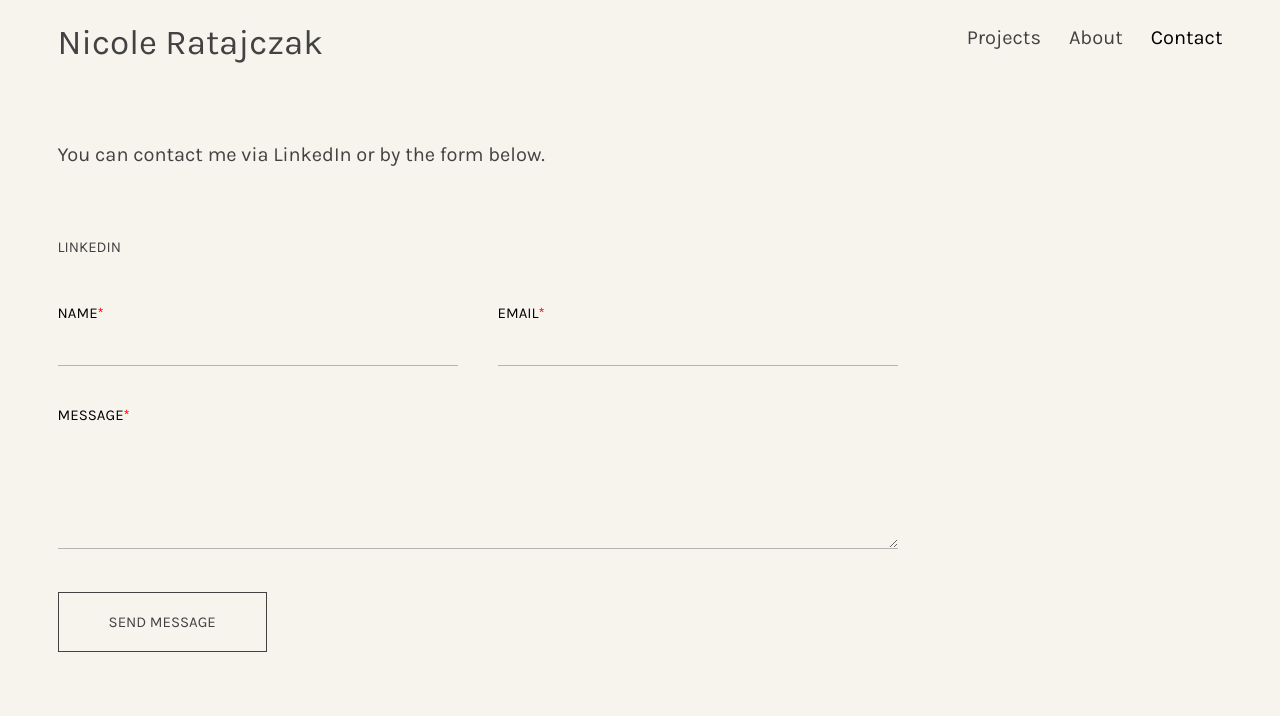
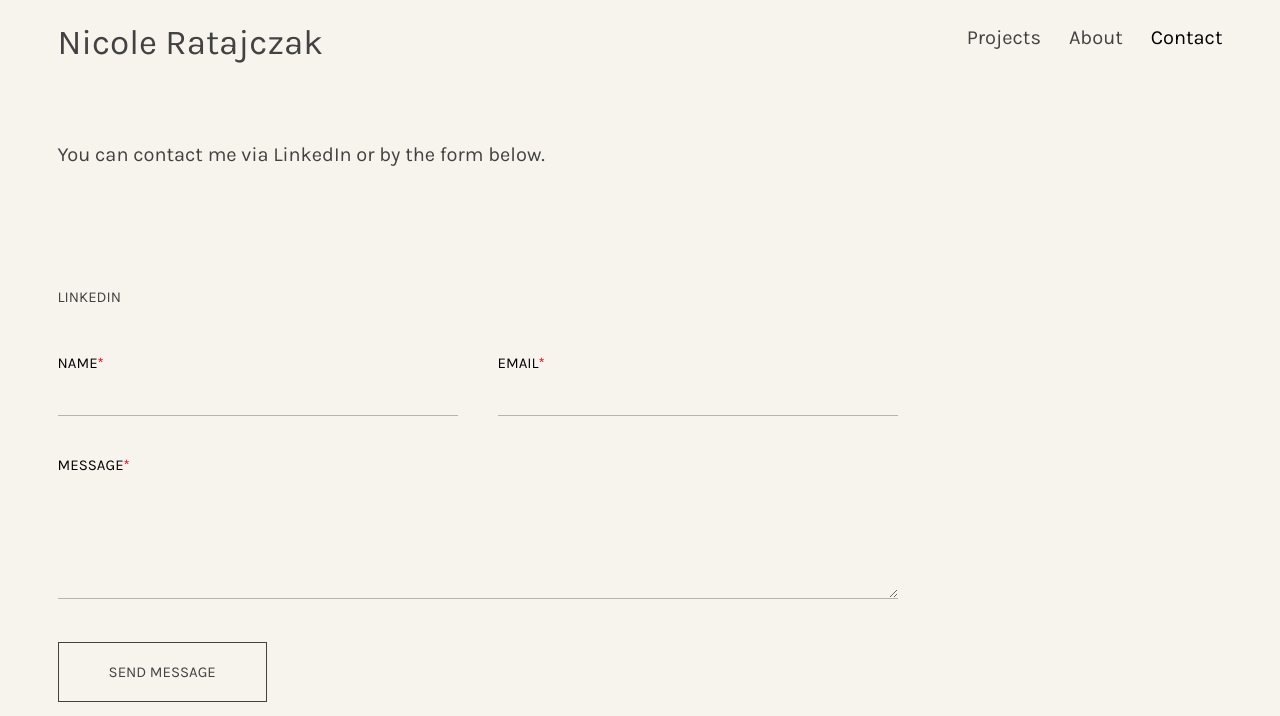
Before and after one commit to maxratajczak/nicoleratajczak-portfolio, a website: page contact/index.html in a window 1280 px wide. Drawn offline with nearby package versions, Linux system fonts and the light colour scheme.

Commit message:
Contact Page

```diff
--- a/assets/stylesheets/contact.css
+++ b/assets/stylesheets/contact.css
@@ -25,7 +25,7 @@ div a:hover {
 }
 
 #linkedInTitle {
-    margin-top: 500px;
+    margin-top: 50px;
 }
 
 #emailCpyBtn {
--- a/contact/index.html
+++ b/contact/index.html
@@ -41,7 +41,7 @@
                         </div> -->
                         <div>
                             <!-- <h3 id="linkedInTitle">LINKEDIN</h3> -->
-                            <a id="linkedInTitle" href="https://www.linkedin.com/in/nicole-ratajczak-3a9225141/" target="_blank" title="Redirect to LinkedIn"><h3>LINKEDIN</h3></a>
+                            <a href="https://www.linkedin.com/in/nicole-ratajczak-3a9225141/" target="_blank" title="Redirect to LinkedIn"><h3 id="linkedInTitle">LINKEDIN</h3></a>
 						</div>
                     </div>
 					<br><br><br><br>
```
